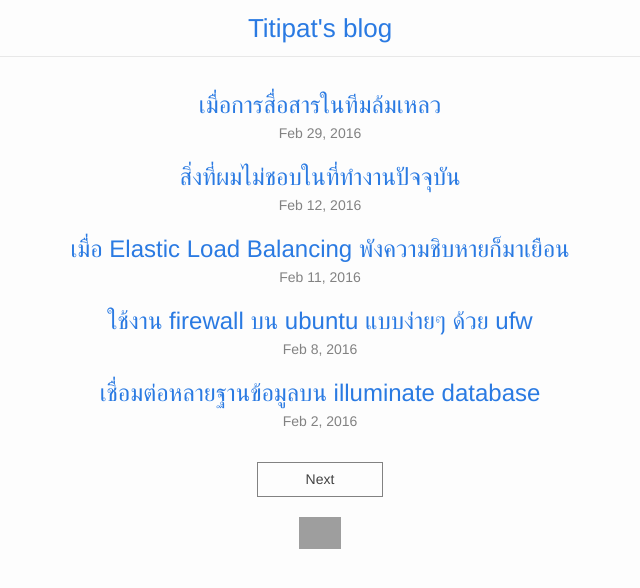
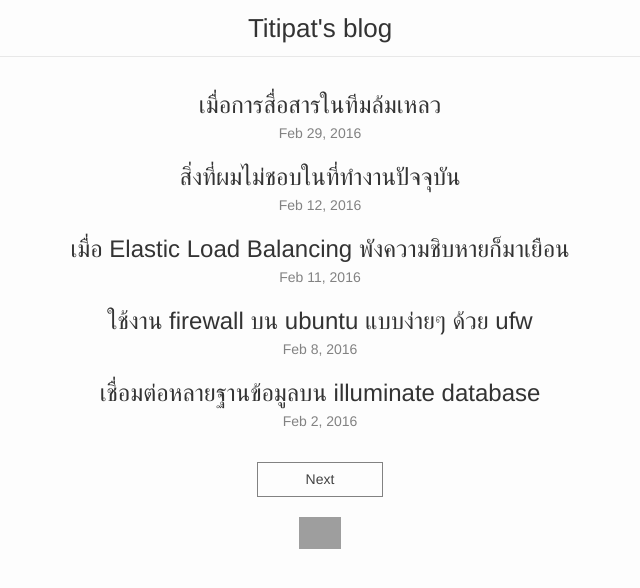
Before and after one commit to titipat/titipat.github.io, a Jekyll site: the page built from index.html, in a window 1280 px wide. Shown: the top 588 px of the page, without its empty margins (320-960 px from the left). Built offline with Jekyll 4.4.1, drawn with Linux system fonts in a browser that asks for light colours; the list of posts is cut into pages by our own code; grey boxes are pictures that could not be loaded.

Commit message:
use dark tone link color

```diff
--- a/_sass/_base.scss
+++ b/_sass/_base.scss
@@ -108,15 +108,6 @@ h1, h2, h3, h4, h5, h6 {
 a {
     color: $brand-color;
     text-decoration: none;
-
-    &:visited {
-        color: darken($brand-color, 15%);
-    }
-
-    &:hover {
-        color: $text-color;
-        text-decoration: underline;
-    }
 }
 
 
--- a/css/main.scss
+++ b/css/main.scss
@@ -14,9 +14,9 @@ $base-line-height: 1.5;
 
 $spacing-unit:     30px;
 
-$text-color:       #222;
+$text-color:       #444;
 $background-color: #fdfdfd;
-$brand-color:      #2a7ae2;
+$brand-color:      #333;
 
 $grey-color:       #828282;
 $grey-color-light: lighten($grey-color, 40%);
```
